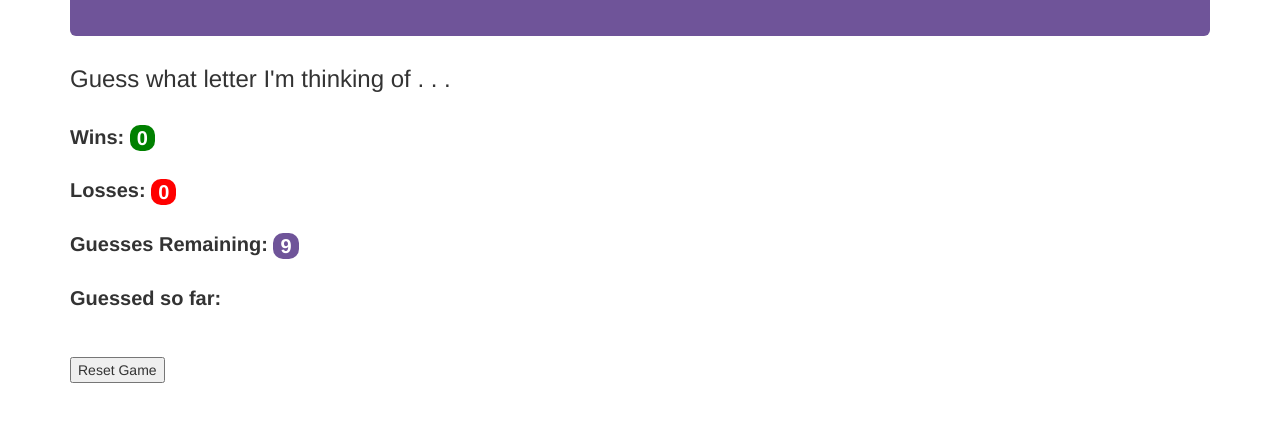
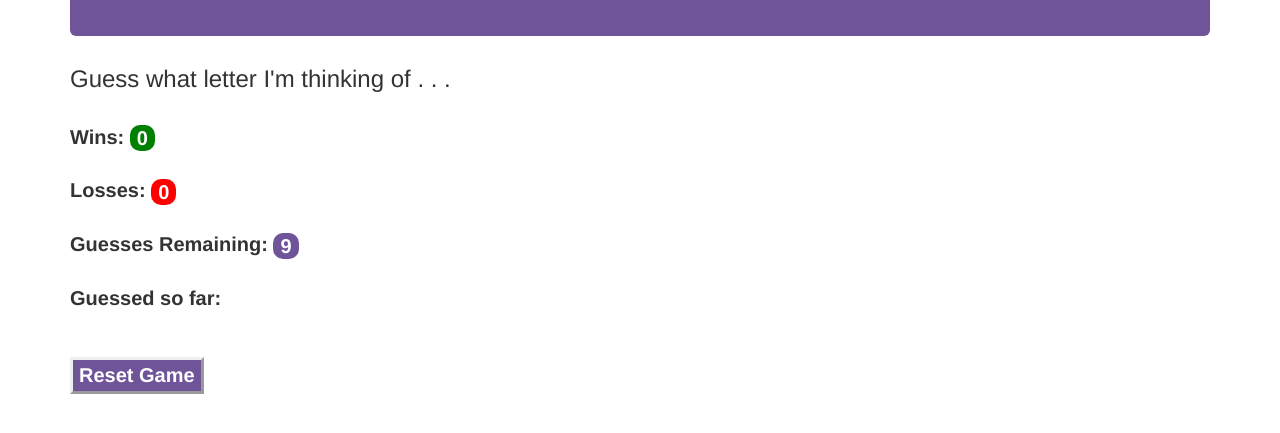
Before and after one commit to rudytorres714/Psychic-Letter-Game, a plain HTML site: page index.html in a window 1280 px wide. Shown: the part 159-592 px from the top of the page. Drawn offline with nearby package versions, Linux system fonts and the light colour scheme.

Commit message:
changed button size, text color, background color, border etc

```diff
--- a/assets/css/style.css
+++ b/assets/css/style.css
@@ -24,3 +24,11 @@
 label   {
     font-size: 20px;
 }
+
+button  {
+    font-size: 20px;
+    background-color: #6f5499;
+    color: white;
+    font-weight: bold;
+    border: outset;
+}
--- a/index.html
+++ b/index.html
@@ -16,7 +16,7 @@
 </head>
 <body>
 
-<div class="container">
+<div class="container bodyBack">
 
 
 <div class="jumbotron headColor">
```
Also changed, not shown: assets/images/crystalBall.jpg (added), assets/images/nightEarth.gif (added).
